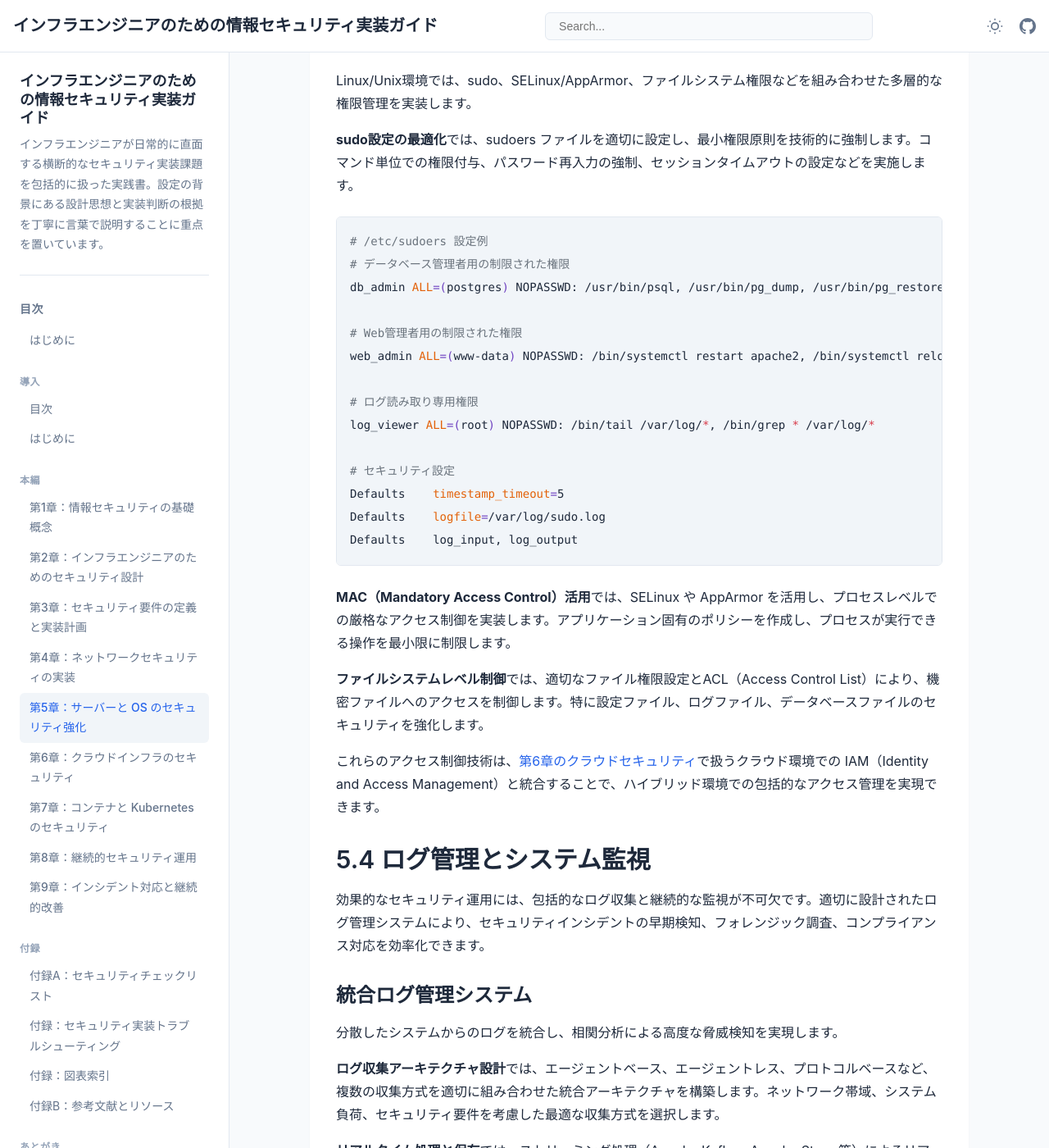
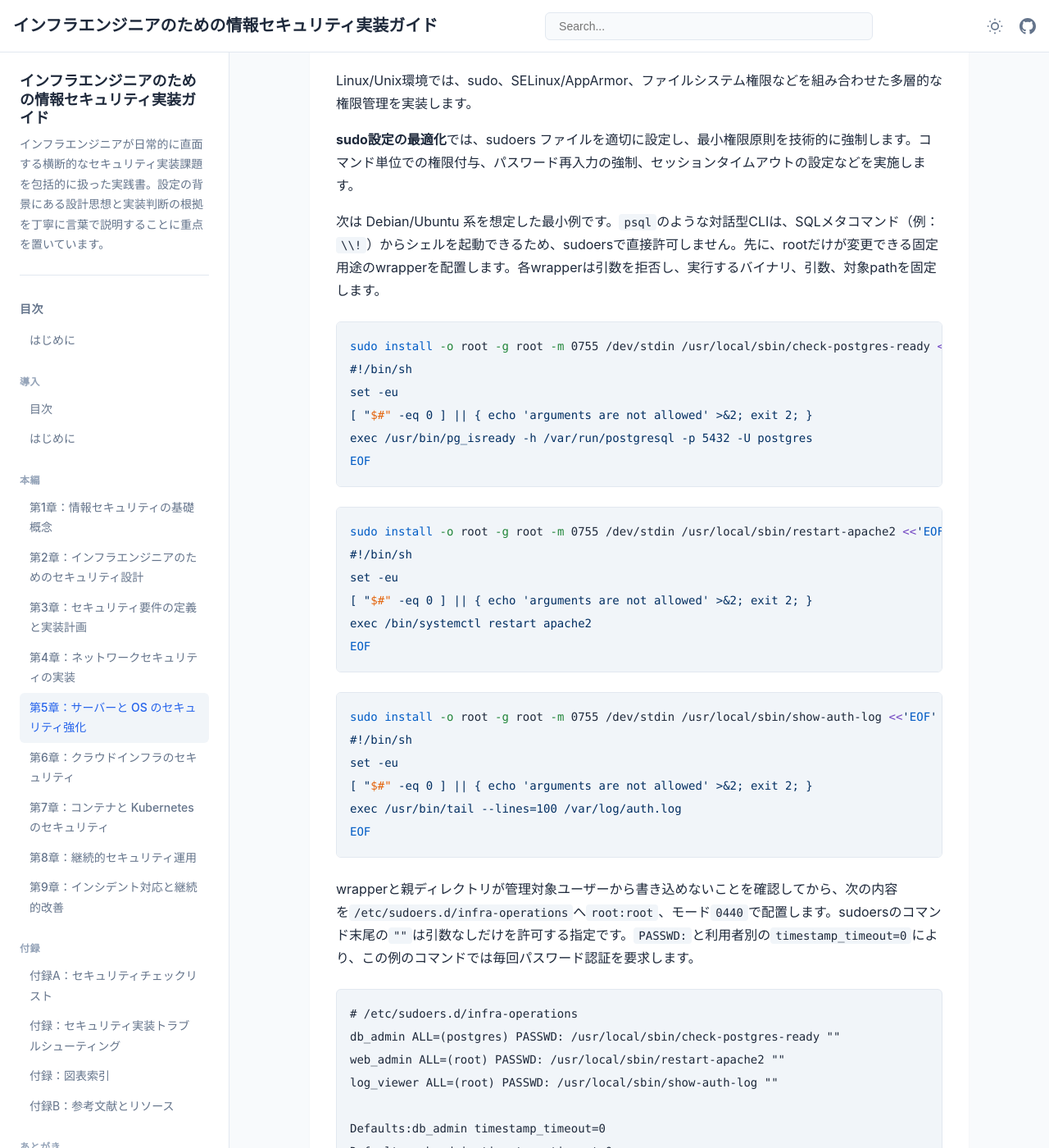
Before and after one commit to itdojp/it-infra-security-guide-book, a Jekyll site: the page built from docs/chapter-chapter05/index.md, in a window 1280 px wide and 1400 px high, scrolled down 10162 px. Shown: the whole window at 82% size. Built offline with Jekyll 4.4.1, drawn with Linux system fonts in a browser that asks for light colours; some of the changed text lies outside the part shown.

Commit message:
docs: harden sudoers least-privilege example

````diff
--- a/docs/chapter-chapter05/index.md
+++ b/docs/chapter-chapter05/index.md
@@ -302,22 +302,49 @@ Linux/Unix環境では、sudo、SELinux/AppArmor、ファイルシステム権
 
 **sudo設定の最適化**では、sudoers ファイルを適切に設定し、最小権限原則を技術的に強制します。コマンド単位での権限付与、パスワード再入力の強制、セッションタイムアウトの設定などを実施します。
 
+次は Debian/Ubuntu 系を想定した最小例です。`psql`のような対話型CLIは、SQLメタコマンド（例：`\\!`）からシェルを起動できるため、sudoersで直接許可しません。先に、rootだけが変更できる固定用途のwrapperを配置します。各wrapperは引数を拒否し、実行するバイナリ、引数、対象pathを固定します。
+
 ```bash
-# /etc/sudoers 設定例
-# データベース管理者用の制限された権限
-db_admin ALL=(postgres) NOPASSWD: /usr/bin/psql, /usr/bin/pg_dump, /usr/bin/pg_restore
+sudo install -o root -g root -m 0755 /dev/stdin /usr/local/sbin/check-postgres-ready <<'EOF'
+#!/bin/sh
+set -eu
+[ "$#" -eq 0 ] || { echo 'arguments are not allowed' >&2; exit 2; }
+exec /usr/bin/pg_isready -h /var/run/postgresql -p 5432 -U postgres
+EOF
+```
 
-# Web管理者用の制限された権限
-web_admin ALL=(www-data) NOPASSWD: /bin/systemctl restart apache2, /bin/systemctl reload apache2
+```bash
+sudo install -o root -g root -m 0755 /dev/stdin /usr/local/sbin/restart-apache2 <<'EOF'
+#!/bin/sh
+set -eu
+[ "$#" -eq 0 ] || { echo 'arguments are not allowed' >&2; exit 2; }
+exec /bin/systemctl restart apache2
+EOF
+```
 
-# ログ読み取り専用権限
-log_viewer ALL=(root) NOPASSWD: /bin/tail /var/log/*, /bin/grep * /var/log/*
+```bash
+sudo install -o root -g root -m 0755 /dev/stdin /usr/local/sbin/show-auth-log <<'EOF'
+#!/bin/sh
+set -eu
+[ "$#" -eq 0 ] || { echo 'arguments are not allowed' >&2; exit 2; }
+exec /usr/bin/tail --lines=100 /var/log/auth.log
+EOF
+```
 
-# セキュリティ設定
-Defaults    timestamp_timeout=5
-Defaults    logfile=/var/log/sudo.log
-Defaults    log_input, log_output
+wrapperと親ディレクトリが管理対象ユーザーから書き込めないことを確認してから、次の内容を`/etc/sudoers.d/infra-operations`へ`root:root`、モード`0440`で配置します。sudoersのコマンド末尾の`""`は引数なしだけを許可する指定です。`PASSWD:`と利用者別の`timestamp_timeout=0`により、この例のコマンドでは毎回パスワード認証を要求します。
+
+```text
+# /etc/sudoers.d/infra-operations
+db_admin ALL=(postgres) PASSWD: /usr/local/sbin/check-postgres-ready ""
+web_admin ALL=(root) PASSWD: /usr/local/sbin/restart-apache2 ""
+log_viewer ALL=(root) PASSWD: /usr/local/sbin/show-auth-log ""
+
+Defaults:db_admin timestamp_timeout=0
+Defaults:web_admin timestamp_timeout=0
+Defaults:log_viewer timestamp_timeout=0
 ```
+
+ここで示したバイナリ、service名、socket、ログpathは Debian/Ubuntu 系の例です。適用先で`command -v`、service定義、ログ出力方式を確認し、環境に合う**固定値**へ変更します。利用者から指定できるwildcardは残しません。I/Oログを有効にする場合は、この最小権限設定と分離して、対象利用者または対象コマンド、機微情報、保存先の権限、保持期間を設計します。配置・編集後は、`sudo visudo -cf /etc/sudoers`で`#include`先を含む構文を検証してから有効化します。
 
 **MAC（Mandatory Access Control）活用**では、SELinux や AppArmor を活用し、プロセスレベルでの厳格なアクセス制御を実装します。アプリケーション固有のポリシーを作成し、プロセスが実行できる操作を最小限に制限します。
 
````
Also changed, not shown: manuscript/chapter-chapter05/index.md (+38 -11 lines).
